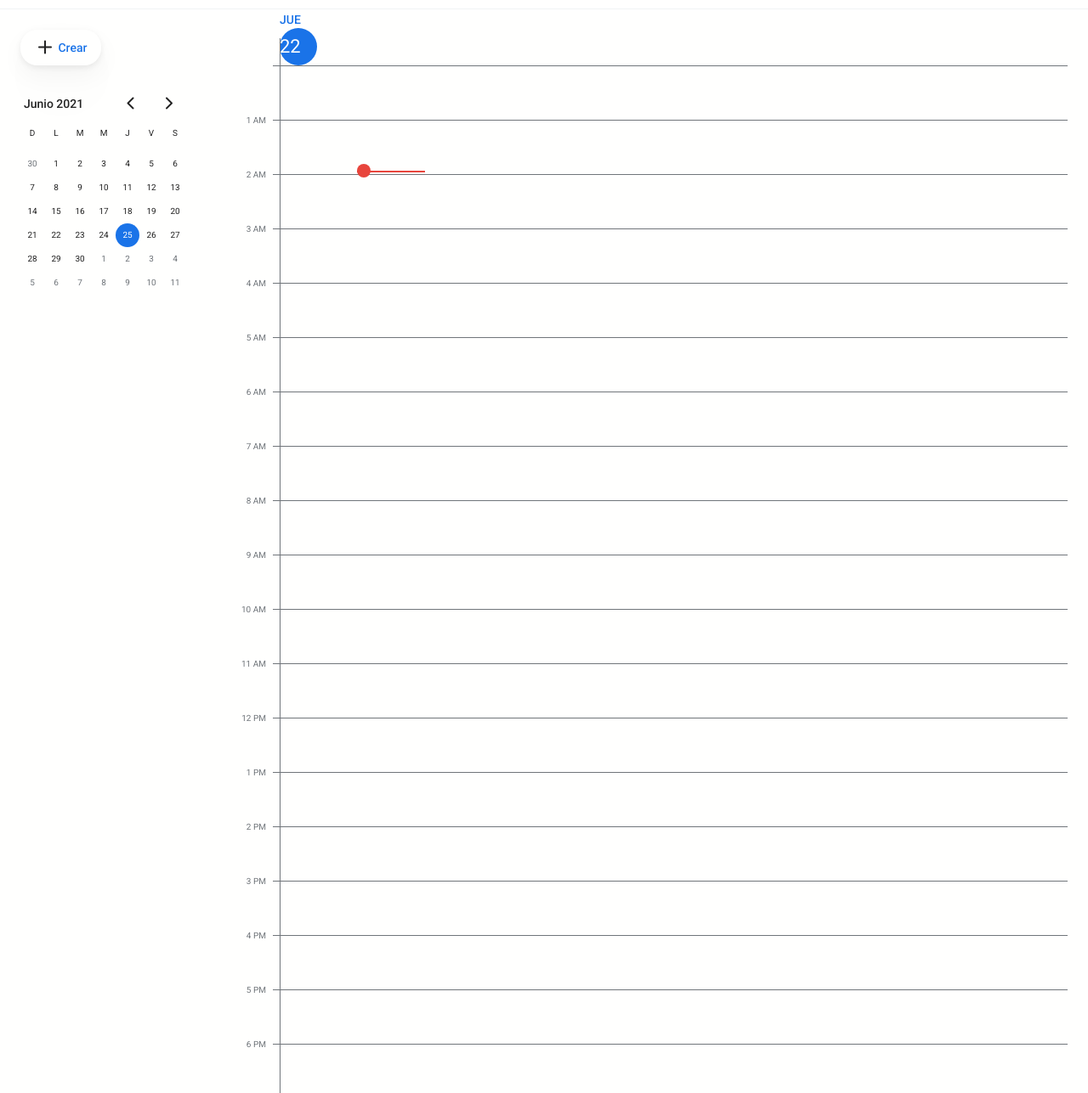
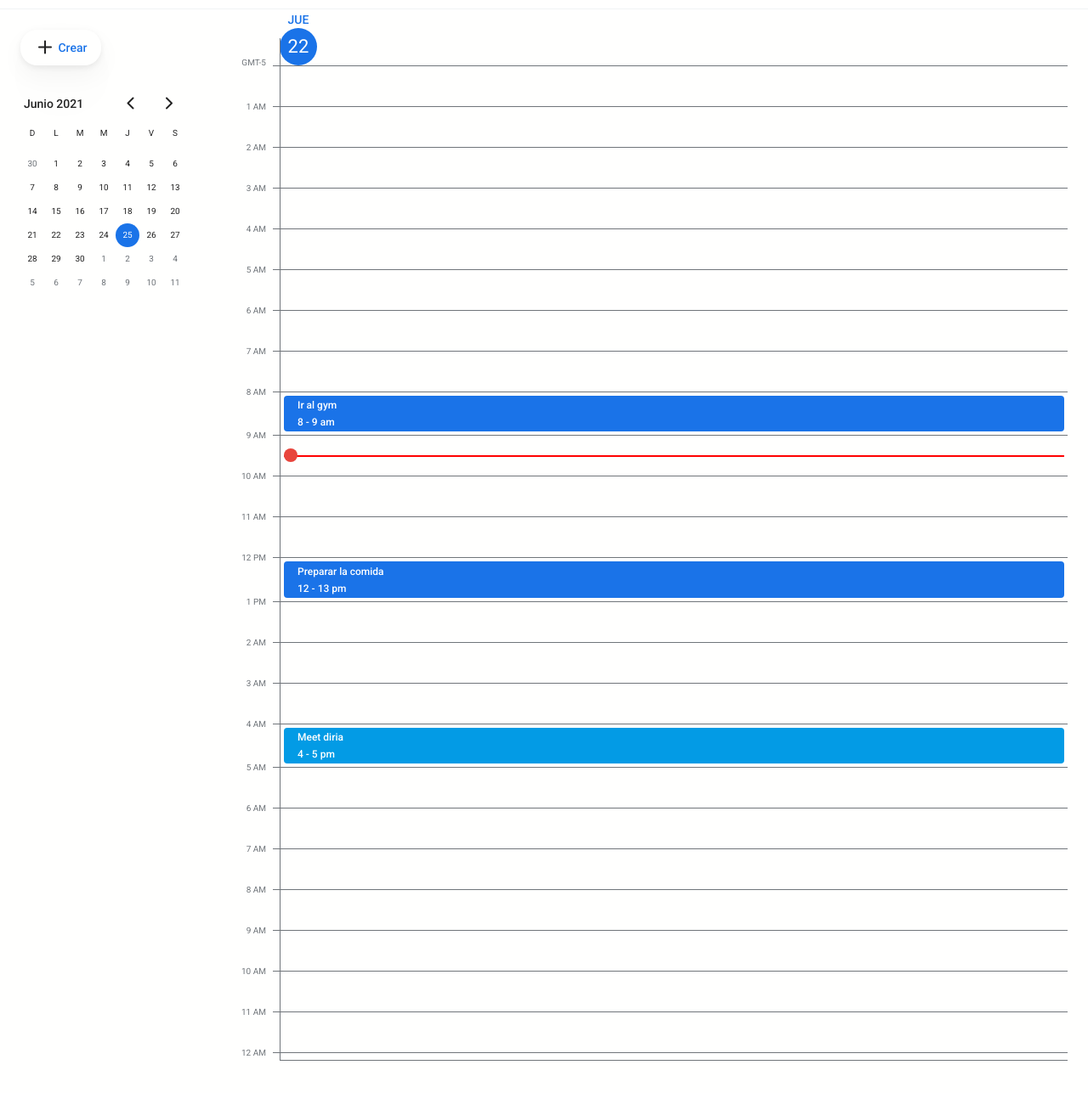
Before and after one commit to guduchango/leonidas-css-grid-layout-interfaces, a plain HTML site: page calendar/day.html in a window 1280 px wide. Shown: the part 85-1372 px from the top of the page at 85% size. After the commit the page ends 1334 px from the top, so only its background shows below. Drawn offline with Linux system fonts and the light colour scheme; files whose address does not match are found by name.

Commit message:
adding new day calendar, for certification

```diff
--- a/calendar/css/calendar-day-week.css
+++ b/calendar/css/calendar-day-week.css
@@ -30,6 +30,11 @@
   .calendarDayWeek span:nth-of-type(1) {
     font: var(--body1-medium);
     color: var(--blue10);
+
+    inline-size: 2.75rem;
+    display: inline-block;
+    text-align: center;
+
   }
 
   .calendarDayWeek span:nth-of-type(2) {
@@ -39,6 +44,7 @@
     display: inline-block;
     border-radius: 50%;
     background: var(--blue10);
+    text-align: center;
   }
 
   .calendarDayWeek::before {
--- a/calendar/css/calendar.css
+++ b/calendar/css/calendar.css
@@ -25,6 +25,8 @@
 
 .calendar-day {
   display: grid;
+  --minBlockSize: 3rem;
+  --maxBlockSize: auto;
   grid-template-columns: auto repeat(1, minmax(var(--minInlineSize), var(--maxInlineSize)));
   grid-template-rows: repeat(25, minmax(var(--minBlockSize), var(--maxBlockSize)));
   min-block-size: 700px;
--- a/calendar/css/current-time.css
+++ b/calendar/css/current-time.css
@@ -1,11 +1,8 @@
 .currentTime {
   block-size: 2px;
   background: var(--red10);
-  inline-size: 5rem;
-  position: absolute;
-  inset-inline-start: 160px;
-  inset-block-start: 190px;
-  z-index: 2;
+  box-shadow: inset 0 0 0 1px red;
+  inline-size: 100%;
 }
 
 .currentTime::before {
@@ -17,3 +14,20 @@
   border-radius: 50%;
   transform: translateY(-50%);
 }
+
+.currentTimeDay {
+  block-size: 2px;
+  background: var(--red10);
+  box-shadow: inset 0 0 0 1px red;
+  inline-size: 100%;
+}
+
+.currentTimeDay::before {
+  content: "";
+  display: block;
+  inline-size: 1rem;
+  block-size: 1rem;
+  background: var(--red10);
+  border-radius: 50%;
+  transform: translateY(-50%);
+}
--- a/calendar/css/task-cell.css
+++ b/calendar/css/task-cell.css
@@ -17,3 +17,8 @@
   border-radius: .25rem;
   box-shadow: 0 0 10px rgba(0,0,0,.3);
 }
+
+.taskCell.has-line {
+  display: flex;
+  align-items: center;
+}
--- a/calendar/css/task.css
+++ b/calendar/css/task.css
@@ -3,7 +3,7 @@
   color: var(--white);
   border-radius: .25rem;
   padding-inline: 1rem;
-  padding-block: .625rem;
+  padding-block: .2rem;
   overflow: hidden;
   font: var(--body2-medium);
   display: flex;
@@ -15,3 +15,8 @@
   margin: 0;
   white-space: nowrap;
 }
+
+.task.is-primary {
+  background: var(--blue20);
+  color: var(--white);
+}
--- a/calendar/day.html
+++ b/calendar/day.html
@@ -37,8 +37,8 @@
       </div>
       <div class="header-secondary">
         <select class="select" name="" id="">
-          <option value="" selected>Semana</option>
-          <option value="" >Día</option>
+          <option value="week">Semana</option>
+          <option value="day" selected>Día</option>
         </select>
         <a href="#user">
           <img src="./image/user.png" alt="">
@@ -121,11 +121,11 @@
 
     </div>
     <main class="calendar">
-      <div class="currentTime"></div>
+
       <div class="calendar-day">
-        <div></div>
-        <div>
+        <div class="timezoneCell">GMT-5</div>
         <h2 class="calendarDayWeek">
+
           <a href="./calendar-by-day.html" aria-label="Domingo 06 de Junio">
             <time datetime="06-06-2021">
               <span>JUE</span> <br>
@@ -133,8 +133,7 @@
             </time>
           </a>
         </h2>
-        </div>
-        <span class="hourCell"> </span>
+        <span class="hourCell"></span>
         <div class="taskCell"></div>
         <span class="hourCell">1 AM</span>
         <div class="taskCell"></div>
@@ -151,6 +150,53 @@
         <span class="hourCell">7 AM</span>
         <div class="taskCell"></div>
         <span class="hourCell">8 AM</span>
+        <div class="taskCell">
+          <div tabindex="0" class="task" aria-label="de 08:00 a 09:00, ir al gym">
+            <p>Ir al gym</p>
+            <p>
+              <time datetime="08:00">8</time> - <time datetime="09:00">9 am</time>
+            </p>
+          </div>
+        </div>
+        <span class="hourCell">9 AM</span>
+        <div class="taskCell has-line">
+          <div class="currentTime"></div>
+        </div>
+        <span class="hourCell">10 AM</span>
+        <div class="taskCell"></div>
+        <span class="hourCell">11 AM</span>
+        <div class="taskCell"></div>
+        <span class="hourCell">12 PM</span>
+        <div class="taskCell">
+          <div tabindex="0" class="task" aria-label="de 12:00 a 13:00, ">
+            <p>Preparar la comida</p>
+            <p>
+              <time datetime="12:00">12</time> - <time datetime="13:00">13 pm</time>
+            </p>
+          </div>
+        </div>
+        <span class="hourCell">1 PM</span>
+        <div class="taskCell"></div>
+        <span class="hourCell">2 AM</span>
+        <div class="taskCell"></div>
+        <span class="hourCell">3 AM</span>
+        <div class="taskCell"></div>
+        <span class="hourCell">4 AM</span>
+        <div class="taskCell">
+          <div tabindex="0" class="task is-primary" aria-label="de 04:00 a 05:00, ">
+            <p>Meet diria</p>
+            <p>
+              <time datetime="04:00">4</time> - <time datetime="05:00">5 pm </time>
+            </p>
+          </div>
+        </div>
+        <span class="hourCell">5 AM</span>
+        <div class="taskCell"></div>
+        <span class="hourCell">6 AM</span>
+        <div class="taskCell"></div>
+        <span class="hourCell">7 AM</span>
+        <div class="taskCell"></div>
+        <span class="hourCell">8 AM</span>
         <div class="taskCell"></div>
         <span class="hourCell">9 AM</span>
         <div class="taskCell"></div>
@@ -158,33 +204,8 @@
         <div class="taskCell"></div>
         <span class="hourCell">11 AM</span>
         <div class="taskCell"></div>
-        <span class="hourCell">12 PM</span>
+        <span class="hourCell">12 AM</span>
         <div class="taskCell"></div>
-        <span class="hourCell">1 PM</span>
-        <div class="taskCell"></div>
-        <span class="hourCell">2 PM</span>
-        <div class="taskCell"></div>
-        <span class="hourCell">3 PM</span>
-        <div class="taskCell"></div>
-        <span class="hourCell">4 PM</span>
-        <div class="taskCell"></div>
-        <span class="hourCell">5 PM</span>
-        <div class="taskCell"></div>
-        <span class="hourCell">6 PM</span>
-        <div class="taskCell"></div>
-        <span class="hourCell">7 PM</span>
-        <div class="taskCell"></div>
-        <span class="hourCell">8 PM</span>
-        <div class="taskCell"></div>
-        <span class="hourCell">9 PM</span>
-        <div class="taskCell"></div>
-        <span class="hourCell">10 PM</span>
-        <div class="taskCell"></div>
-        <span class="hourCell">11 PM</span>
-        <div class="taskCell"></div>
-        <span class="hourCell">12 PM</span>
-        <div class="taskCell"></div>
-
 
       </div>
     </main>
--- a/calendar/js/app.js
+++ b/calendar/js/app.js
@@ -1,3 +1,4 @@
 import { intervalCurrentTimePosition } from './current-time.js';
 import './task.js';
+import './redirect.js'
 intervalCurrentTimePosition(5000)
--- /dev/null
+++ b/calendar/js/redirect.js
@@ -0,0 +1,10 @@
+document.querySelector('.select').onchange = function() {
+    var value = this.value;
+
+    if(this.value == 'week'){
+        window.location.href = "https://leonidas-css-grid-layout-interfaces.edgardoponce.com/calendar/index.html"
+    }else{
+        window.location.href = "https://leonidas-css-grid-layout-interfaces.edgardoponce.com/calendar/day.html"
+    }
+
+};
```
Also changed, not shown: calendar/index.html (+8 -4 lines), 1 other file. Lines whose indentation alone changed are shown as unchanged.
